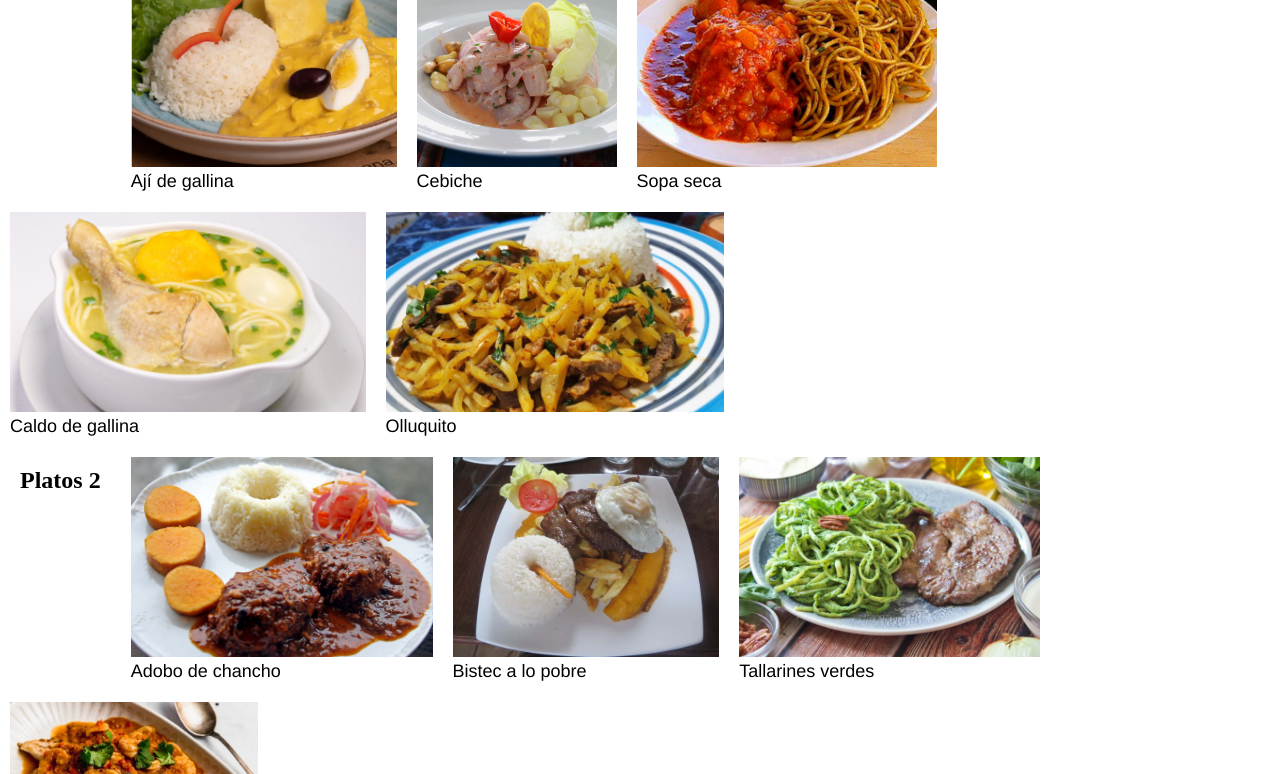
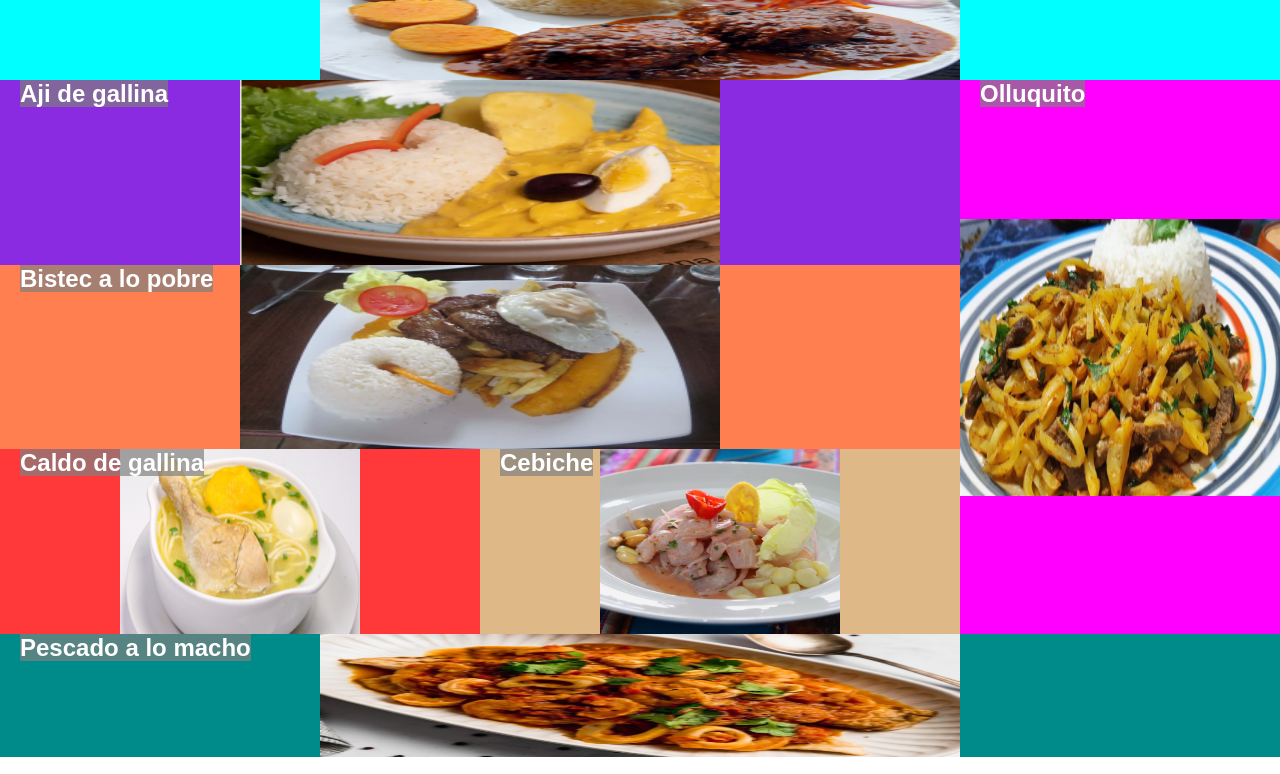
Before and after one commit to Ninorokr/proyectoCoderhouse, a plain HTML site: page pages/platos.html in a window 1280 px wide. Shown: the part 169-943 px from the top of the page. Drawn offline with Linux system fonts and the light colour scheme; a web font is replaced by a local one.

Commit message:
Se cambio el layout de platos.html usando grids

```diff
--- a/pages/platos.html
+++ b/pages/platos.html
@@ -23,24 +23,29 @@
         </nav>
     </header>
     <!--div class="fondo"></div-->
-    <main>
-        <div class="platos1">
-            <h2>Platos 1</h2>
-            <article><img src="../resources/img/ajiDeGallina.png" alt="Un plato de Ají de gallina"><p>Ají de gallina</p></article>
-            <article><img src="../resources/img/cebiche.png" alt="Un plato de cebiche"><p>Cebiche</p></article>
-            <article><img src="../resources/img/sopaSeca.png" alt="Un plato de sopa seca"><p>Sopa seca</p></article>
-            <article><img src="../resources/img/caldoDeGallina.png" alt="Un tazón de caldo de gallina"><p>Caldo de gallina</p></article>
-            <article><img src="../resources/img/olluquito.png" alt="Un plato de olluquito"><p>Olluquito</p></article>
-
+    <div class="container">
+        <div class="header">
+            <h2>Adobo de chancho</h2>
         </div>
-        <div class="platos2">
-            <h2>Platos 2</h2>
-            <article><img src="../resources/img/adoboDeChancho.png" alt="Un plato de adobo de chancho"><p>Adobo de chancho</p></article>
-            <article><img src="../resources/img/bistecALoPobre.png" alt="Un plato de bistec a lo pobre"><p>Bistec a lo pobre</p></article>
-            <article><img src="../resources/img/tallarinesVerdes.png" alt="Un plato de tallarines verdes"><p>Tallarines verdes</p></article>
-            <article><img src="../resources/img/pescadoALoMacho.png" alt="Un plato de pescado a lo macho"><p>Pescado a lo macho</p></article>
+        <section class="section-A">
+            <h2>Aji de gallina</h2>
+        </section>
+        <section class="section-B">
+            <h2>Bistec a lo pobre</h2>
+        </section>
+        <article class="article-1">
+            <h2>Caldo de gallina</h2>
+        </article>
+        <article class="article-2">
+            <h2>Cebiche</h2>
+        </article>
+        <aside class="aside">
+            <h2>Olluquito</h2>
+        </aside>
+        <div class="footer">
+            <h2>Pescado a lo macho</h2>
         </div>
-        </main>
+    </div>
     <footer>
         <p>© Copyright 2024 | Alvaro Girón</p>
     </footer>
--- a/resources/styles/estilos.css
+++ b/resources/styles/estilos.css
@@ -162,3 +162,121 @@ label {
 input {
     margin: 3px;
 }
+
+.container {
+    width: 100vw;
+    height: 100vh;
+    display: grid;
+    grid-template-columns: 1.5fr 1.5fr 1fr;
+    grid-template-rows: 1fr 1.5fr 1.5fr 1.5fr 1fr;
+    grid-auto-columns: 1fr;
+    gap: 0px 0px;
+    grid-auto-flow: row;
+    grid-template-areas:
+      "header header header"
+      "section-A section-A aside"
+      "section-B section-B aside"
+      "article-1 article-2 aside"
+      "footer footer footer";
+    font-family: Arial, Helvetica, sans-serif;
+}
+
+  .header {
+    grid-area: header;
+    background: no-repeat url("../img/adoboDeChancho.png");
+    background-position: center;
+    background-size: 50% 100%;
+    background-color: aqua;
+  }
+
+  .header h2 {
+    display: inline;
+    background-color: rgba(128, 128, 128, 0.692);
+    color: white;
+  }
+
+  .section-A {
+    grid-area: section-A;
+    background: no-repeat url("../img/ajiDeGallina.png");
+    background-position: center;
+    background-size: 50% 100%;
+    background-color:blueviolet;
+  }
+
+  .section-A h2 {
+    display: inline;
+    background-color: rgba(128, 128, 128, 0.692);
+    color: white;
+  }
+
+  .section-B {
+    grid-area: section-B;
+    background: no-repeat url("../img/bistecALoPobre.png");
+    background-position: center;
+    background-size: 50% 100%;
+    background-color: coral;
+  }
+
+  .section-B h2 {
+    display: inline;
+    background-color: rgba(128, 128, 128, 0.692);
+    color: white;
+  }
+
+  .article-1 {
+    grid-area: article-1;
+    background: no-repeat url("../img/caldoDeGallina.png");
+    background-position: center;
+    background-size: 50% 100%;
+    background-color: rgb(255, 57, 57);
+  }
+
+  .article-1 h2 {
+    display: inline;
+    background-color: rgba(128, 128, 128, 0.692);
+    color: white;
+  }
+
+  .article-2 {
+    grid-area: article-2;
+    background: no-repeat url("../img/cebiche.png");
+    background-position: center;
+    background-size: 50% 100%;
+    background-color: burlywood;
+  }
+
+  .article-2 h2 {
+    display: inline;
+    background-color: rgba(128, 128, 128, 0.692);
+    color: white;
+  }
+
+  .aside {
+    grid-area: aside;
+    background: no-repeat url("../img/olluquito.png");
+    background-position: center;
+    background-size: 100% 50%;
+    background-color: fuchsia;
+
+  }
+
+  .aside h2 {
+    display: inline;
+    background-color: rgba(128, 128, 128, 0.692);
+    color: white;
+  }
+
+  .footer {
+    grid-area: footer;
+    background: no-repeat url("../img/pescadoALoMacho.png");
+    background-size: cover;
+    background-position: center;
+    background-size: 50% 100%;
+    background-color: darkcyan;
+}
+
+  .footer h2 {
+    display: inline;
+    background-color: rgba(128, 128, 128, 0.692);
+    color: white;
+}
```
